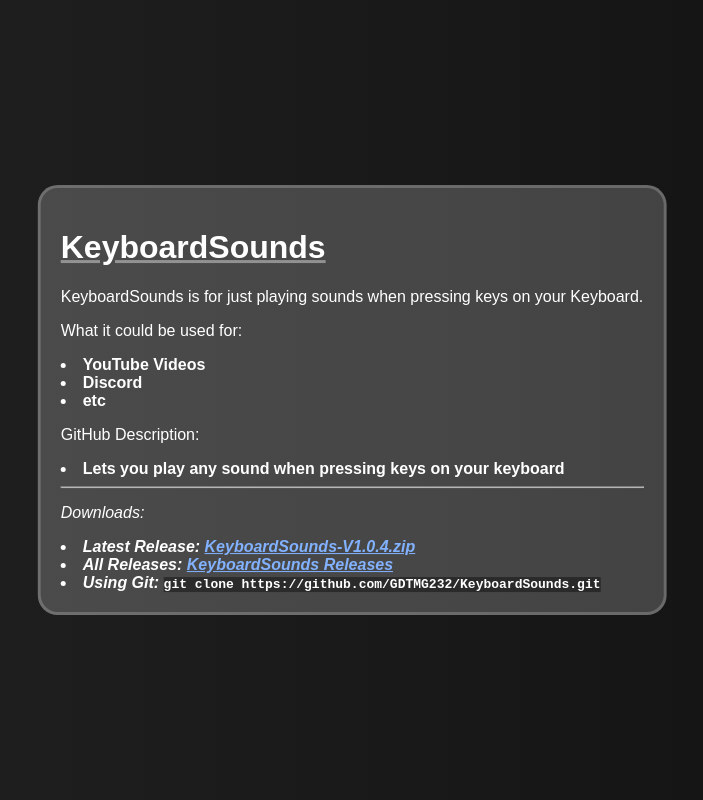
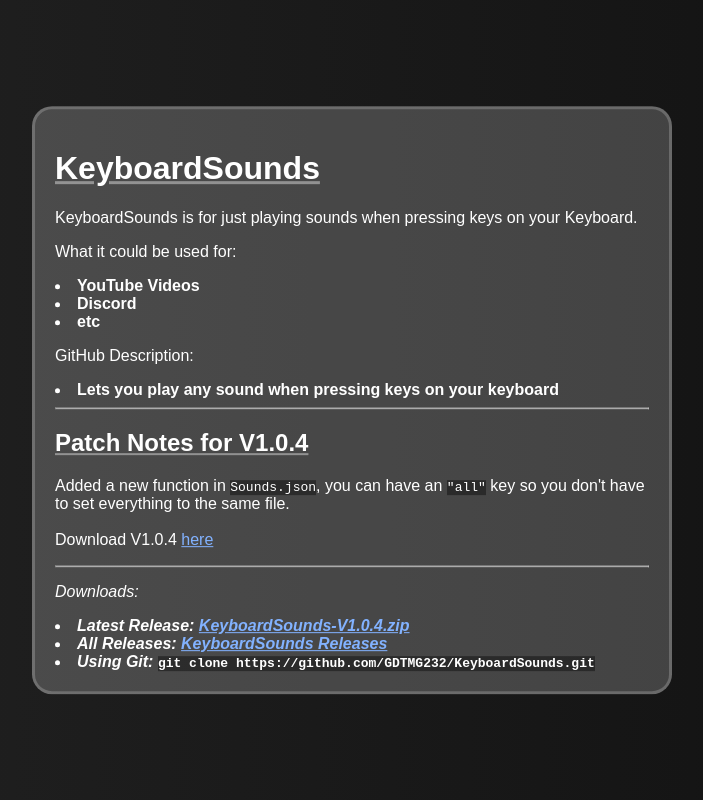
Before and after one commit to GDTMG232/KeyboardSounds, a plain HTML site: page index.html in a window 1280 px wide. Shown: the whole page, without its empty margins (288-991 px from the left). Drawn offline with Linux system fonts and the light colour scheme.

Commit message:
Added Patch Notes

```diff
--- a/index.html
+++ b/index.html
@@ -16,6 +16,11 @@ a {
 }
 
 h1 {
+    text-decoration: underline;
+    text-decoration-color: #fff6;
+}
+
+h2 {
     text-decoration: underline;
     text-decoration-color: #fff6;
 }
@@ -58,6 +63,9 @@ hr {
         <p>GitHub Description:</p>
         <li>Lets you play any sound when pressing keys on your keyboard</li>
         <hr>
+        <h2>Patch Notes for V1.0.4</h2>
+        <p>Added a new function in <code>Sounds.json</code>, you can have an <code>"all"</code> key so you don't have to set everything to the same file.<br><br>Download V1.0.4 <a href="https://github.com/GDTMG232/KeyboardSounds/releases/tag/v1.0.4">here</a></p>
+        <hr>
         <p><i>Downloads:</p>
         <li>Latest Release: <a href="https://github.com/GDTMG232/KeyboardSounds/releases/download/v1.0.4/KeyboardSounds-V1.0.4.zip">KeyboardSounds-V1.0.4.zip</a></li>
         <li>All Releases: <a href="https://github.com/GDTMG232/KeyboardSounds/releases">KeyboardSounds Releases</a></li>
```
